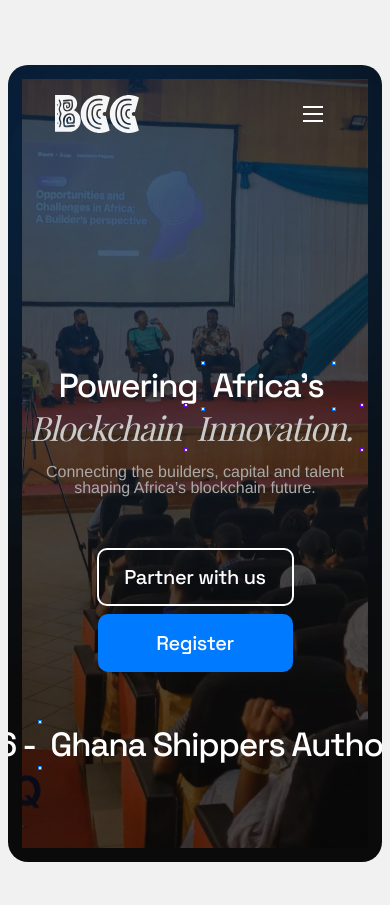
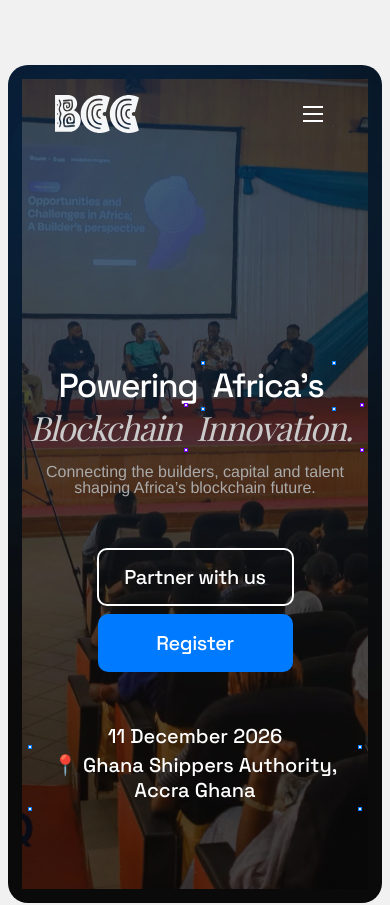
Before and after one commit to TheBuilderCircle/bcc-website-, a Next.js app: page / in a window 390 px wide. Shown: the top 905 px of the page. Built offline with nearby package versions, Linux system fonts and the light colour scheme; a web font is replaced by a local one.

Commit message:
Refactor Hero component date and location display

```diff
--- a/components/sections/home/Hero.tsx
+++ b/components/sections/home/Hero.tsx
@@ -47,11 +47,26 @@ export default function Hero() {
             Register
           </Button>
         </div>
-        <div className="flex flex-col items-center">
-            <span className="whitespace-nowrap font-space-grotesk text-hero font-medium text-white">
-              11 December 2026 - <HighlightedWord tone="blue">Ghana Shippers Authority, Accra Ghana</HighlightedWord>
+        <div className="flex flex-col items-center gap-2 text-center">
+          <span className="font-space-grotesk text-xl font-medium leading-tight text-white sm:text-2xl md:text-3xl lg:text-hero">
+            11 December 2026
+            <span className="hidden sm:inline"> - </span>
+
+            <span className="block sm:inline">
+              <HighlightedWord tone="blue">
+                <a
+                  href="https://maps.app.goo.gl/AkwNTJ3FVbYZuWQB8"
+                  target="_blank"
+                  rel="noopener noreferrer"
+                  className="inline-flex items-center gap-2 transition-opacity hover:opacity-80"
+                  aria-label="View Ghana Shippers Authority on Google Maps"
+                >
+                  📍 Ghana Shippers Authority, Accra Ghana
+                </a>
+              </HighlightedWord>
             </span>
-          </div>
+          </span>
+        </div>
       </div>
     </div>
   );
```
